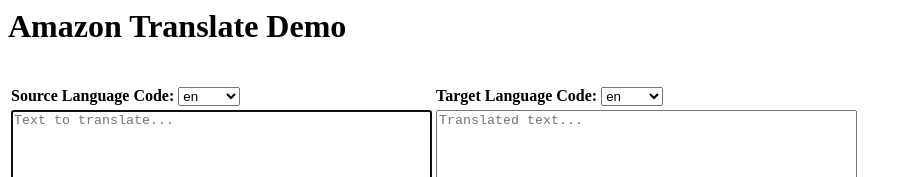
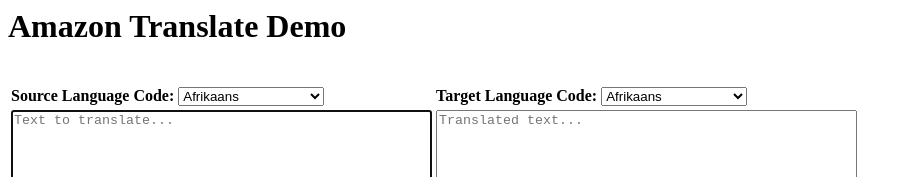
Before and after one commit to AlgorithmicEntropy/AWS_Translate_Polly, a website: page html/body.html in a window 1280 px wide. Shown: the top 177 px of the page, without its empty margins (0-912 px from the left). Drawn offline with Linux system fonts and the light colour scheme.

Commit message:
added all languages

```diff
--- a/html/body.html
+++ b/html/body.html
@@ -6,37 +6,121 @@
             <th align="left">
 Source Language Code:
                 <select id="sourceLanguageCodeDropdown">
-                      <option value="en">en</option>
-                      <option value="ar">ar</option>
-                      <option value="cs">cs</option>
-                      <option value="de">de</option>
-                      <option value="es">es</option>
-                      <option value="fr">fr</option>
-                      <option value="it">it</option>
-                      <option value="ja">ja</option>
-                      <option value="pt">pt</option>
-                      <option value="ru">ru</option>
-                      <option value="tr">tr</option>
-                      <option value="zh">zh</option>
-                      <option value="zh-TW">zh-TW</option>
+                    <option value="af">Afrikaans</option>
+                    <option value="sq">Albanian</option>
+                    <option value="am">Amharic</option>
+                    <option value="ar">Arabic</option>
+                    <option value="az">Azerbaijani</option>
+                    <option value="bn">Bengali</option>
+                    <option value="bs">Bosnian</option>
+                    <option value="bg">Bulgarian</option>
+                    <option value="zh">Chinese (Simplified)</option>
+                    <option value="zh-TW">Chinese (Traditional)</option>
+                    <option value="hr">Croatian</option>
+                    <option value="cs">Czech</option>
+                    <option value="da">Danish</option>
+                    <option value="fa-AF">Dari</option>
+                    <option value="nl">Dutch</option>
+                    <option value="en">English</option>
+                    <option value="et">Estonian</option>
+                    <option value="fi">Finnish</option>
+                    <option value="fr">French</option>
+                    <option value="fr-CA">French (Canada)</option>
+                    <option value="ka">Georgian</option>
+                    <option value="de">German</option>
+                    <option value="el">Greek</option>
+                    <option value="ha">Hausa</option>
+                    <option value="he">Hebrew</option>
+                    <option value="hi">Hindi</option>
+                    <option value="hu">Hungarian</option>
+                    <option value="id">Indonesian</option>
+                    <option value="it">Italian</option>
+                    <option value="ja">Japanese</option>
+                    <option value="ko">Korean</option>
+                    <option value="lv">Latvian</option>
+                    <option value="ms">Malay</option>
+                    <option value="no">Norwegian</option>
+                    <option value="fa">Persian</option>
+                    <option value="ps">Pashto</option>
+                    <option value="pl">Polish</option>
+                    <option value="pt">Portuguese</option>
+                    <option value="ro">Romanian</option>
+                    <option value="ru">Russian</option>
+                    <option value="sr">Serbian</option>
+                    <option value="sk">Slovak</option>
+                    <option value="sl">Slovenian</option>
+                    <option value="so">Somali</option>
+                    <option value="es">Spanish</option>
+                    <option value="es-MX">Spanish (Mexico)</option>
+                    <option value="sw">Swahili</option>
+                    <option value="sv">Swedish</option>
+                    <option value="tl">Tagalog</option>
+                    <option value="ta">Tamil</option>
+                    <option value="th">Thai</option>
+                    <option value="tr">Turkish</option>
+                    <option value="uk">Ukrainian</option>
+                    <option value="ur">Urdu</option>
+                    <option value="vi">Vietnamese</option>
                 </select>
             </th>
             <th align="left">
 Target Language Code:
                 <select id="targetLanguageCodeDropdown">
-                      <option value="en">en</option>
-                      <option value="ar">ar</option>
-                      <option value="cs">cs</option>
-                      <option value="de">de</option>
-                      <option value="es">es</option>
-                      <option value="fr">fr</option>
-                      <option value="it">it</option>
-                      <option value="ja">ja</option>
-                      <option value="pt">pt</option>
-                      <option value="ru">ru</option>
-                      <option value="tr">tr</option>
-                      <option value="zh">zh</option>
-                      <option value="zh-TW">zh-TW</option>
+                    <option value="af">Afrikaans</option>
+                    <option value="sq">Albanian</option>
+                    <option value="am">Amharic</option>
+                    <option value="ar">Arabic</option>
+                    <option value="az">Azerbaijani</option>
+                    <option value="bn">Bengali</option>
+                    <option value="bs">Bosnian</option>
+                    <option value="bg">Bulgarian</option>
+                    <option value="zh">Chinese (Simplified)</option>
+                    <option value="zh-TW">Chinese (Traditional)</option>
+                    <option value="hr">Croatian</option>
+                    <option value="cs">Czech</option>
+                    <option value="da">Danish</option>
+                    <option value="fa-AF">Dari</option>
+                    <option value="nl">Dutch</option>
+                    <option value="en">English</option>
+                    <option value="et">Estonian</option>
+                    <option value="fi">Finnish</option>
+                    <option value="fr">French</option>
+                    <option value="fr-CA">French (Canada)</option>
+                    <option value="ka">Georgian</option>
+                    <option value="de">German</option>
+                    <option value="el">Greek</option>
+                    <option value="ha">Hausa</option>
+                    <option value="he">Hebrew</option>
+                    <option value="hi">Hindi</option>
+                    <option value="hu">Hungarian</option>
+                    <option value="id">Indonesian</option>
+                    <option value="it">Italian</option>
+                    <option value="ja">Japanese</option>
+                    <option value="ko">Korean</option>
+                    <option value="lv">Latvian</option>
+                    <option value="ms">Malay</option>
+                    <option value="no">Norwegian</option>
+                    <option value="fa">Persian</option>
+                    <option value="ps">Pashto</option>
+                    <option value="pl">Polish</option>
+                    <option value="pt">Portuguese</option>
+                    <option value="ro">Romanian</option>
+                    <option value="ru">Russian</option>
+                    <option value="sr">Serbian</option>
+                    <option value="sk">Slovak</option>
+                    <option value="sl">Slovenian</option>
+                    <option value="so">Somali</option>
+                    <option value="es">Spanish</option>
+                    <option value="es-MX">Spanish (Mexico)</option>
+                    <option value="sw">Swahili</option>
+                    <option value="sv">Swedish</option>
+                    <option value="tl">Tagalog</option>
+                    <option value="ta">Tamil</option>
+                    <option value="th">Thai</option>
+                    <option value="tr">Turkish</option>
+                    <option value="uk">Ukrainian</option>
+                    <option value="ur">Urdu</option>
+                    <option value="vi">Vietnamese</option>
                 </select>
             </th>
         </tr>
@@ -66,7 +150,7 @@
         /**
         * Change the region and endpoint.
         */
-        AWS.config.region = 'us-east-1'; // Region
+        AWS.config.region = "us-east-1"; // Region
 
          /**
          * In a production application you should use a secure method of authenticating uses, such as the ones
@@ -102,7 +186,7 @@
         var polly = new AWS.Polly();
 
         function doTranslate() {
-            var inputText = document.getElementById('inputText').value;
+            var inputText = document.getElementById("inputText").value;
             if (!inputText) {
                 alert("Input text cannot be empty.");
                 exit();
@@ -110,10 +194,10 @@
 
             // get the language codes
             var sourceDropdown = document.getElementById("sourceLanguageCodeDropdown");
-            var sourceLanguageCode = sourceDropdown.options[sourceDropdown.selectedIndex].text;
+            var sourceLanguageCode = sourceDropdown.options[sourceDropdown.selectedIndex].value;
 
             var targetDropdown = document.getElementById("targetLanguageCodeDropdown");
-            var targetLanguageCode = targetDropdown.options[targetDropdown.selectedIndex].text;
+            var targetLanguageCode = targetDropdown.options[targetDropdown.selectedIndex].value;
 
             var params = {
                 Text: inputText,
@@ -128,14 +212,14 @@
                     return;
                 }
                 if (data) {
-                    var outputTextArea = document.getElementById('outputText');
+                    var outputTextArea = document.getElementById("outputText");
                     outputTextArea.value = data.TranslatedText;
                 }
             });
         }
 
         function doSynthesizeInput() {
-            var text = document.getElementById('inputText').value.trim();
+            var text = document.getElementById("inputText").value.trim();
             if (!text) {
                 return;
             }
@@ -144,7 +228,7 @@
         }
 
         function doSynthesizeOutput() {
-            var text = document.getElementById('outputText').value.trim();
+            var text = document.getElementById("outputText").value.trim();
             if (!text) {
                 return;
             }
@@ -203,8 +287,8 @@
         }
 
         function clearInputs() {
-            document.getElementById('inputText').value = "";
-            document.getElementById('outputText').value = "";
+            document.getElementById("inputText").value = "";
+            document.getElementById("outputText").value = "";
             document.getElementById("sourceLanguageCodeDropdown").value = "en";
             document.getElementById("targetLanguageCodeDropdown").value = "en";
         }
```
